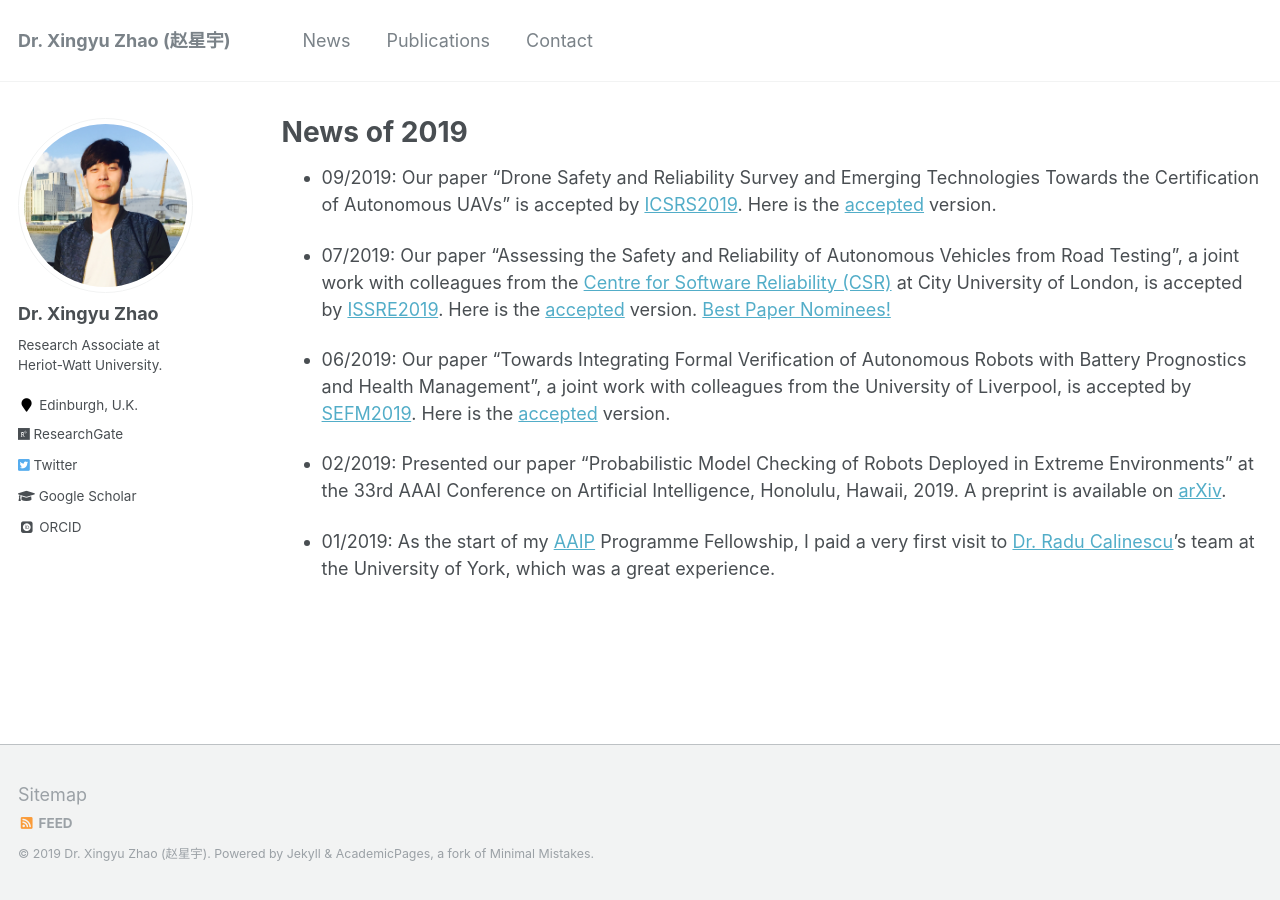
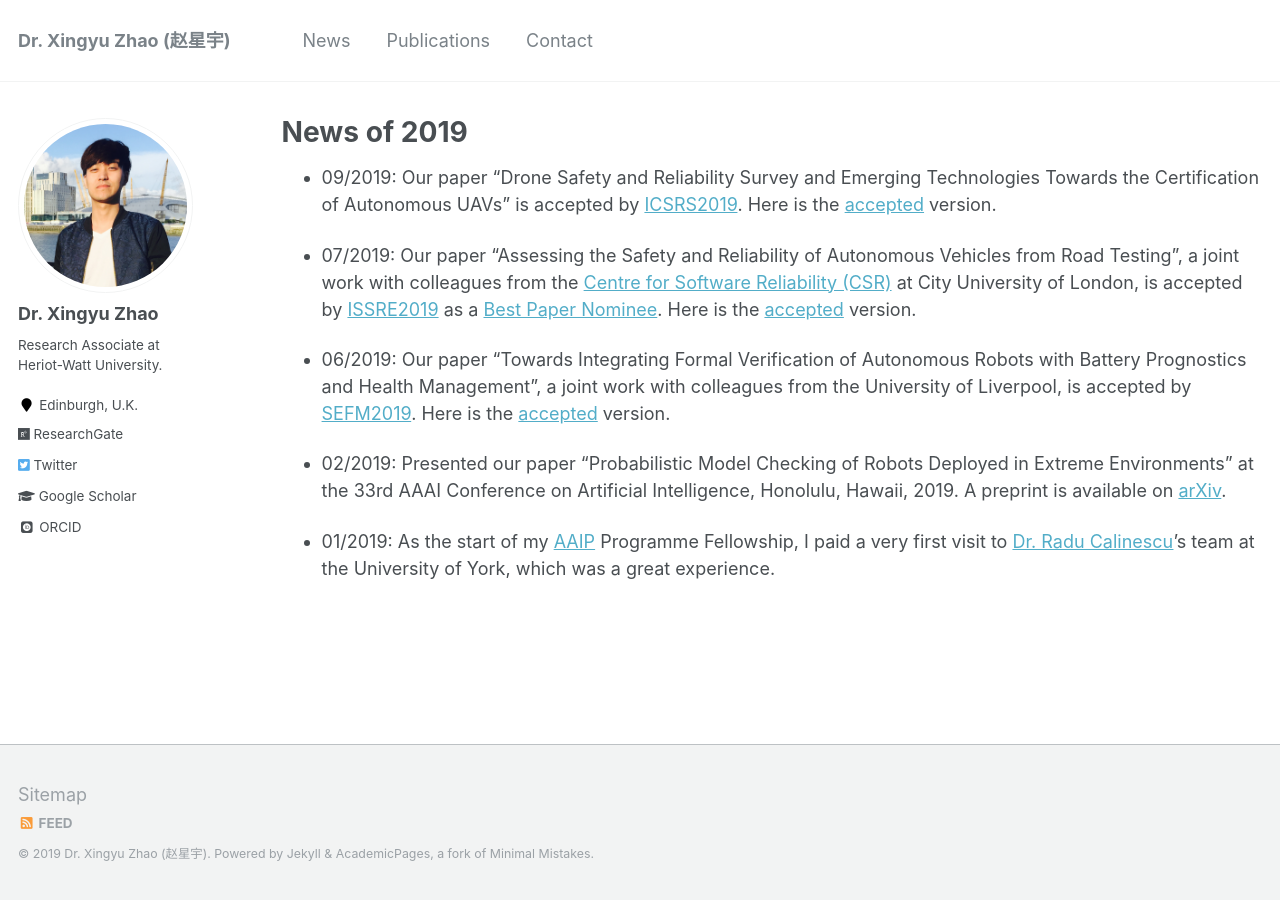
Before and after one commit to x-y-zhao/x-y-zhao.github.io, a Jekyll site: the page built from _pages/news.md, in a window 1280 px wide. Built offline with Jekyll 4.4.1, drawn with Linux system fonts in a browser that asks for light colours; some web fonts are replaced.

Commit message:
Update news.md

```diff
--- a/_pages/news.md
+++ b/_pages/news.md
@@ -11,7 +11,7 @@ redirect_from:
 
 * 09/2019: Our paper "Drone Safety and Reliability Survey and Emerging Technologies Towards the Certification of Autonomous UAVs" is accepted by [ICSRS2019](http://www.icsrs.org/). Here is the [accepted](https://x-y-zhao.github.io/files/ICSRS2019.pdf) version.
 
-* 07/2019: Our paper "Assessing the Safety and Reliability of Autonomous Vehicles from Road Testing", a joint work with colleagues from the [Centre for Software Reliability (CSR)](https://www.city.ac.uk/about/schools/mathematics-computer-science-engineering/research/centre-for-software-reliability) at City University of London, is accepted by [ISSRE2019](http://2019.issre.net/). Here is the [accepted](https://x-y-zhao.github.io/files/ISSRE2019.pdf) version. [Best Paper Nominees!](http://2019.issre.net/node/79)
+* 07/2019: Our paper "Assessing the Safety and Reliability of Autonomous Vehicles from Road Testing", a joint work with colleagues from the [Centre for Software Reliability (CSR)](https://www.city.ac.uk/about/schools/mathematics-computer-science-engineering/research/centre-for-software-reliability) at City University of London, is accepted by [ISSRE2019](http://2019.issre.net/) as a [Best Paper Nominee](http://2019.issre.net/node/79). Here is the [accepted](https://x-y-zhao.github.io/files/ISSRE2019.pdf) version.
 
 * 06/2019: Our paper "Towards Integrating Formal Verification of Autonomous Robots with Battery Prognostics and Health Management", a joint work with colleagues from the University of Liverpool, is accepted by [SEFM2019](https://sefm2019.inria.fr/). Here is the [accepted](https://x-y-zhao.github.io/files/VeriBatterySEFM19.pdf) version.
 
```
